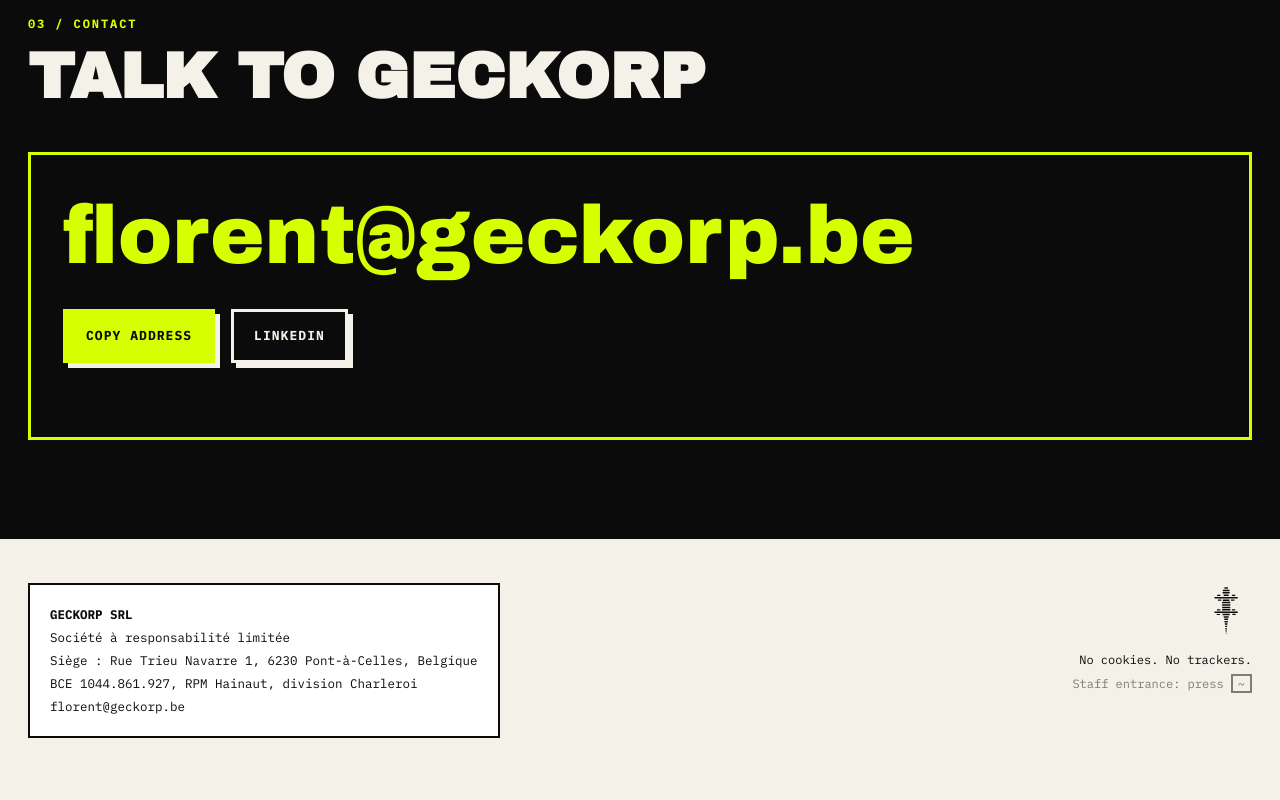
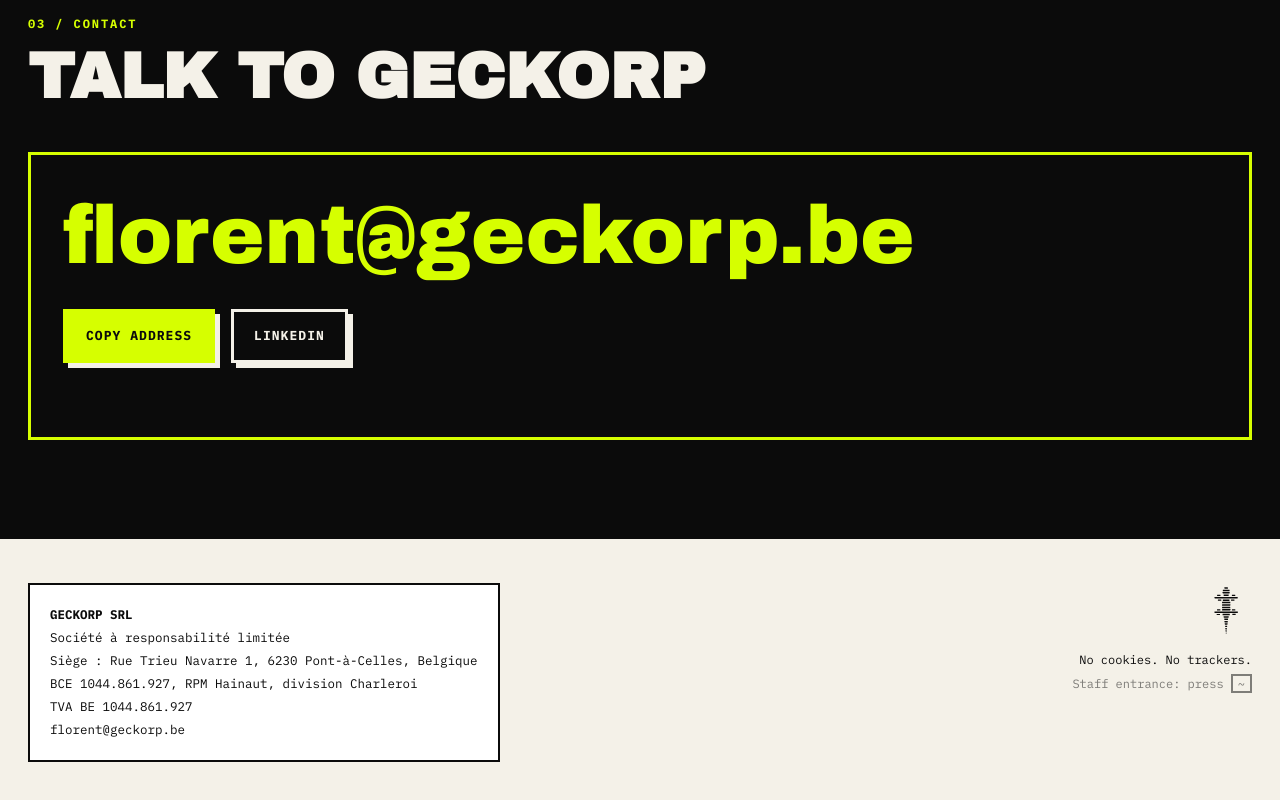
Before and after one commit to FloDauvister/geckcorp, a plain HTML site: page index.html in a window 1280 px wide. Shown: the part 2233-3033 px from the top of the page. Drawn offline with Linux system fonts and the light colour scheme.

Commit message:
Legal block: VAT BE 1044.861.927 (attributed 16 Nov 2026)

```diff
--- a/index.html
+++ b/index.html
@@ -125,6 +125,7 @@
     Société à responsabilité limitée<br>
     Siège : Rue Trieu Navarre 1, 6230 Pont-à-Celles, Belgique<br>
     BCE 1044.861.927, RPM Hainaut, division Charleroi<br>
+    TVA BE 1044.861.927<br>
     florent@geckorp.be
   </div>
   <div class="footer-side">
```
